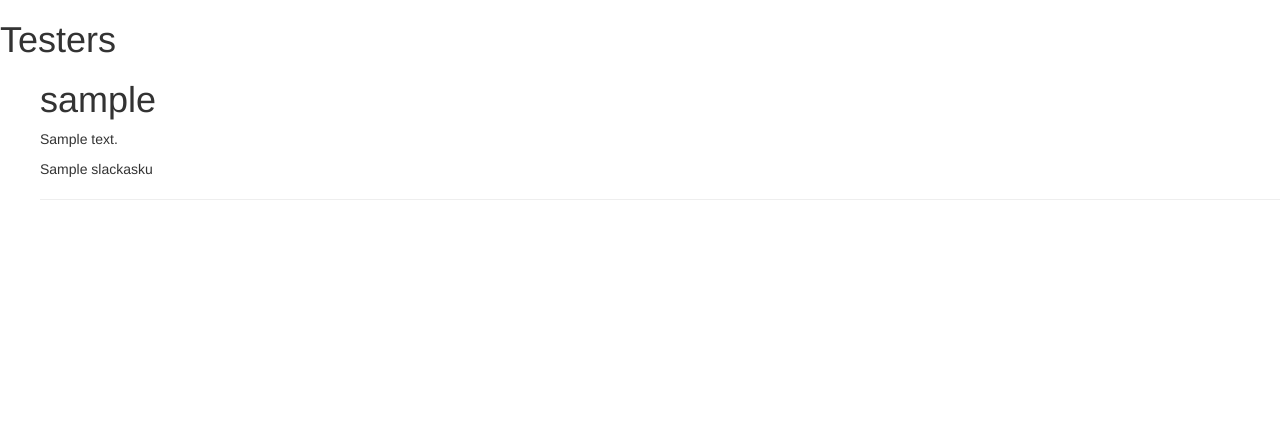
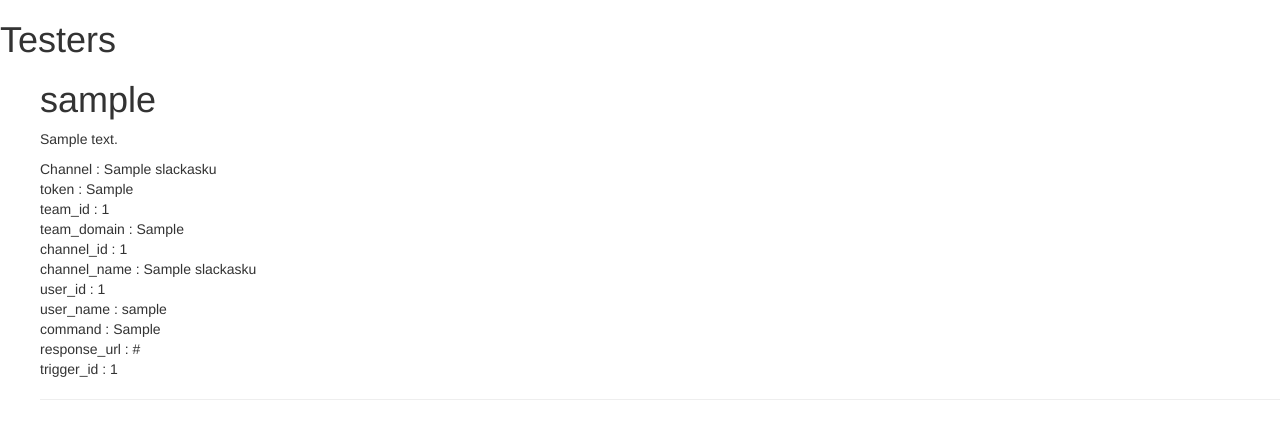
Before and after one commit to saiprasad1996/tangodjango, a Django app: page /please/questions in a window 1280 px wide. Shown: the top 439 px of the page. Run offline with Django 3.2, Linux system fonts and the light colour scheme; tables that the repository leaves empty hold one stand-in row (values such as "Sample post"); some libraries are stand-ins or nearby versions.

Commit message:
show all parameters

```diff
--- a/please/templates/please/questions.html
+++ b/please/templates/please/questions.html
@@ -12,7 +12,20 @@
         <div>
             <h1>{{ q.user_name }}</h1>
             <p>{{ q.text }}</p>
-            <p>{{q.channel_name}}</p>
+            <p>Channel : {{q.channel_name}} <br>
+                token :  {{q.token}} <br>
+                team_id : {{q.team_id}} <br>
+                team_domain : {{q.team_domain}} <br>
+
+                channel_id : {{q.channel_id}} <br>
+                channel_name : {{q.channel_name}} <br>
+                user_id : {{q.user_id}} <br>
+                user_name : {{q.user_name}} <br>
+                command : {{q.command}} <br>
+                response_url : {{q.response_url}} <br>
+                trigger_id : {{q.trigger_id}} <br>
+            </p>
+
         </div>
         <hr>
         {% endfor %}
```
